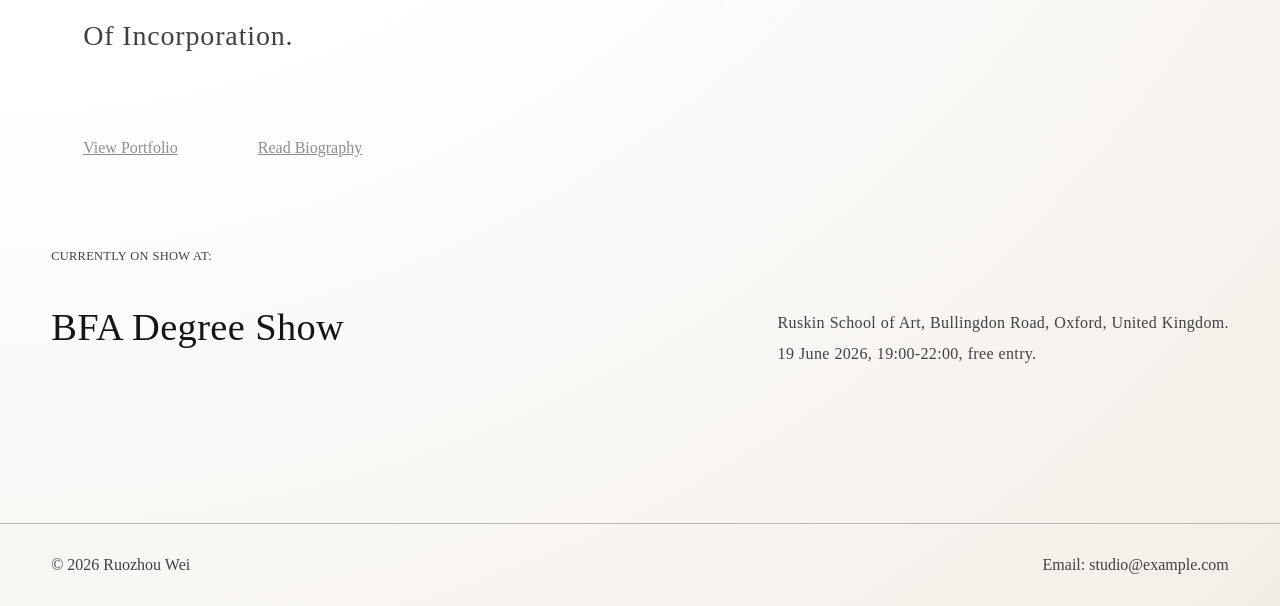
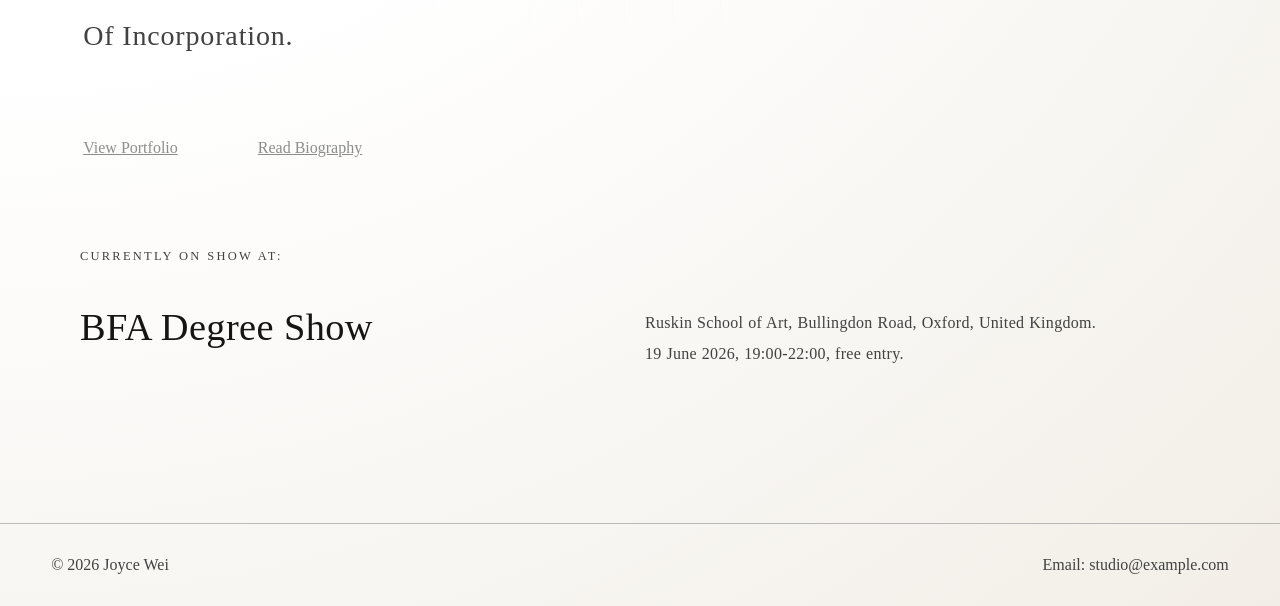
Before and after one commit to zka2038/jweisite, a plain HTML site: page index.html in a window 1280 px wide. Shown: the part 776-1382 px from the top of the page. Drawn offline with Linux system fonts and the light colour scheme.

Commit message:
bottom paragraph+writing section

```diff
--- a/assets/css/styles.css
+++ b/assets/css/styles.css
@@ -193,15 +193,20 @@ h3 { font-size: clamp(1.1rem, 3vw, 2.4rem); }
 
 .section-heading {
   display: flex;
-  justify-content: space-between;
-  gap: 2rem;
+  /* justify-content: space-between; */
+  gap: 17rem;
   align-items: end;
   margin-bottom: clamp(2rem, 5vw, 4rem);
+  margin-left: 1.8rem;
 }
 .section-heading p {
    max-width: 34rem;
   color: var(--muted); line-height: 1.9; letter-spacing: 0.02em; word-spacing: 0.03em;
   margin-top:1.5rem;margin-bottom: 0;
+}
+
+.section-heading .kicker{
+  letter-spacing: 0.18em;
 }
 
 .grid {
--- a/index.html
+++ b/index.html
@@ -9,13 +9,14 @@
 </head>
 <body>
   <header class="site-header">
-    <a class="logo" href="index.html">Ruozhou Wei</a>
+    <a class="logo" href="index.html">Joyce Wei</a>
     <button class="nav-toggle" aria-expanded="false" aria-controls="navigation">Menu</button>
     <nav id="navigation" class="nav-links" aria-label="Primary navigation">
       <a href="index.html" aria-current="page">Home</a>
       <a href="biography.html">Biography</a>
       <a href="portfolio.html">Portfolio</a>
       <a href="exhibitions.html">Exhibitions</a>
+      <a href="writings.html">Writings</a>
     </nav>
   </header>
 
@@ -49,7 +50,7 @@
   </main>
 
   <footer class="site-footer">
-    <span>© <span id="year">2026</span> Ruozhou Wei</span>
+    <span>© <span id="year">2026</span> Joyce Wei</span>
     <span>Email: studio@example.com</span>
   </footer>
   <script src="assets/js/main.js"></script>
```
Also changed, not shown: artworks/blue-afterimage.html (+3 -2 lines), artworks/garden-at-night.html (+1 -0 lines), artworks/paper-moon.html (+1 -0 lines), artworks/silent-room.html (+1 -0 lines), artworks/threshold.html (+1 -0 lines), artworks/veil-study.html (+1 -0 lines), biography.html (+1 -0 lines), exhibitions.html (+1 -0 lines), portfolio.html (+1 -0 lines), writings.html (added).
